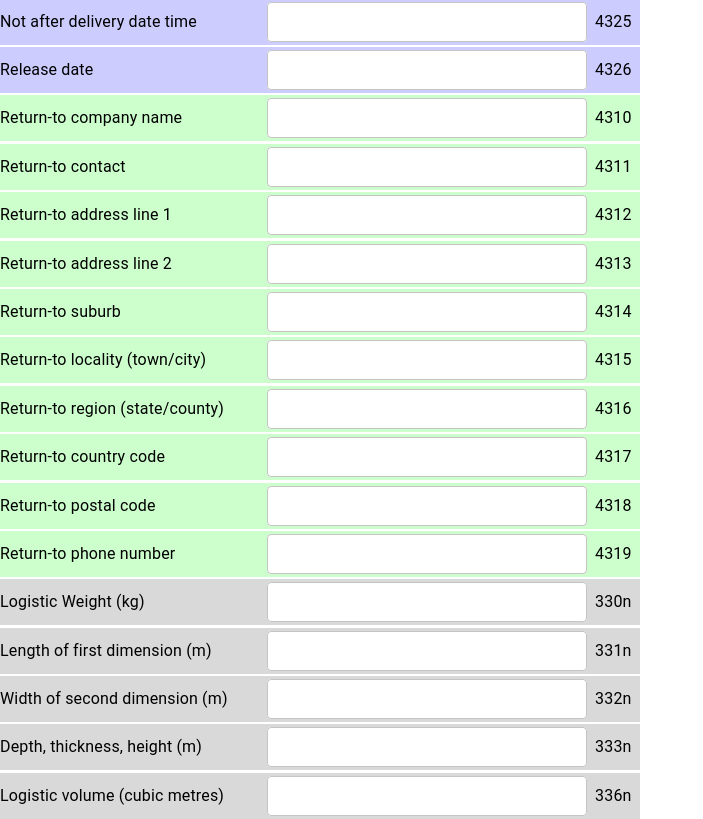
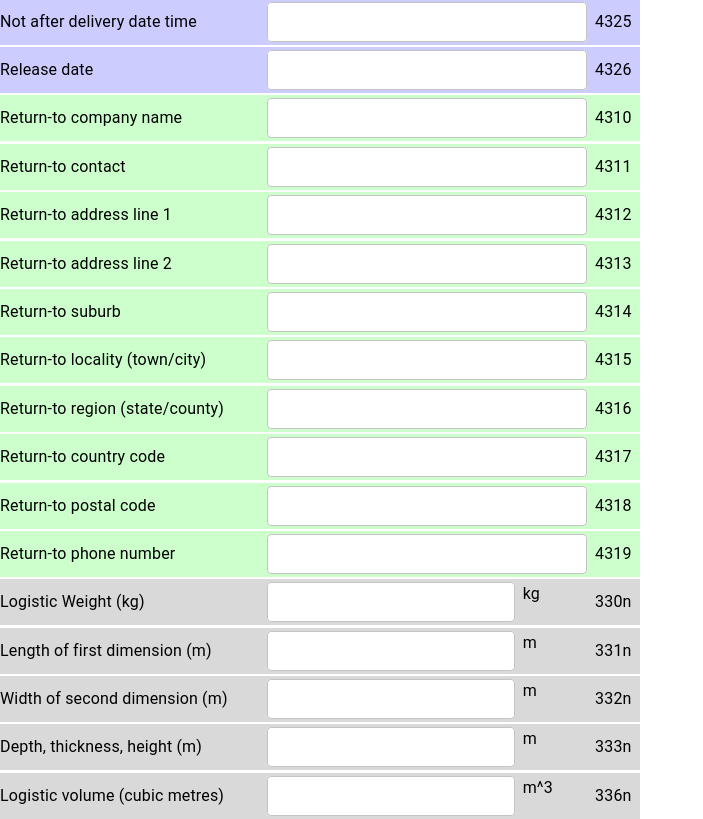
Before and after one commit to Wellusername/LincolnProject, a React (Create React App) app in the folder frontend/: page / in a window 1280 px wide. Shown: the part 1286-2105 px from the top of the page, without its empty margins (0-703 px from the left). Built offline with nearby package versions, Linux system fonts and the light colour scheme; no server answers.

Commit message:
added measurement type of input

```diff
--- /dev/null
+++ b/frontend/src/components/input/MeasurementInputWithAI.js
@@ -0,0 +1,50 @@
+import React from "react";
+import { Grid, TextField, Typography } from "@mui/material";
+
+function MeasurementInputWithAI({ id, label, unit, AI, color, handleInput }) {
+  return (
+    <Grid container style={{ backgroundColor: color }}>
+      <Grid item xs={5} style={{ display: "flex", alignItems: "center" }}>
+        <Typography>{label}</Typography>
+      </Grid>
+      <Grid
+        item
+        container
+        xs={6}
+        paddingBottom={"3px"}
+        paddingTop={"3px"}
+        spacing={1}
+      >
+        <Grid item>
+          <TextField
+            id="outlined-basic"
+            variant="outlined"
+            height="4px"
+            style={{
+              width: "100%",
+              backgroundColor: "white",
+              borderRadius: "4px",
+            }}
+            size="small"
+            onChange={(e) => handleInput(e, id)}
+          />
+        </Grid>
+        <Grid item>
+          <Typography> {unit}</Typography>
+        </Grid>
+      </Grid>
+      <Grid
+        item
+        container
+        xs={1}
+        direction="row"
+        alignItems="center"
+        justifyContent="center"
+      >
+        <Typography textAlign="center">{AI}</Typography>
+      </Grid>
+    </Grid>
+  );
+}
+
+export default MeasurementInputWithAI;
--- a/frontend/src/pages/InfoInputLayout.js
+++ b/frontend/src/pages/InfoInputLayout.js
@@ -4,6 +4,7 @@ import InfoInput from "../components/input/InfoInput";
 import InfoInputWithAI from "../components/input/InfoInputWithAI";
 import { s4tTerm, primaryIdentifiers } from "../resource/s4tTerm";
 import PullDownInputWIthAI from "../components/input/PullDownInputWIthAI";
+import MeasurementInputWithAI from "../components/input/MeasurementInputWithAI";
 
 function InfoInputLayout({ handleInput }) {
   const stringInput = (obj, i) => {
@@ -23,6 +24,19 @@ function InfoInputLayout({ handleInput }) {
       <PullDownInputWIthAI
         id={obj.id}
         label={obj.label}
+        AI={obj.code}
+        color={i.color}
+        handleInput={handleInput}
+      />
+    );
+  };
+
+  const measurementInput = (obj, i) => {
+    return (
+      <MeasurementInputWithAI
+        id={obj.id}
+        label={obj.label}
+        unit={obj.unit}
         AI={obj.code}
         color={i.color}
         handleInput={handleInput}
@@ -59,6 +73,8 @@ function InfoInputLayout({ handleInput }) {
                       {obj.datatype != undefined
                         ? obj.datatype == "xsd:boolean"
                           ? booleanInput(obj, i)
+                          : obj.datatype == "gs1:Measurement"
+                          ? measurementInput(obj, i)
                           : stringInput(obj, i)
                         : ""}
                     </Grid>
```
